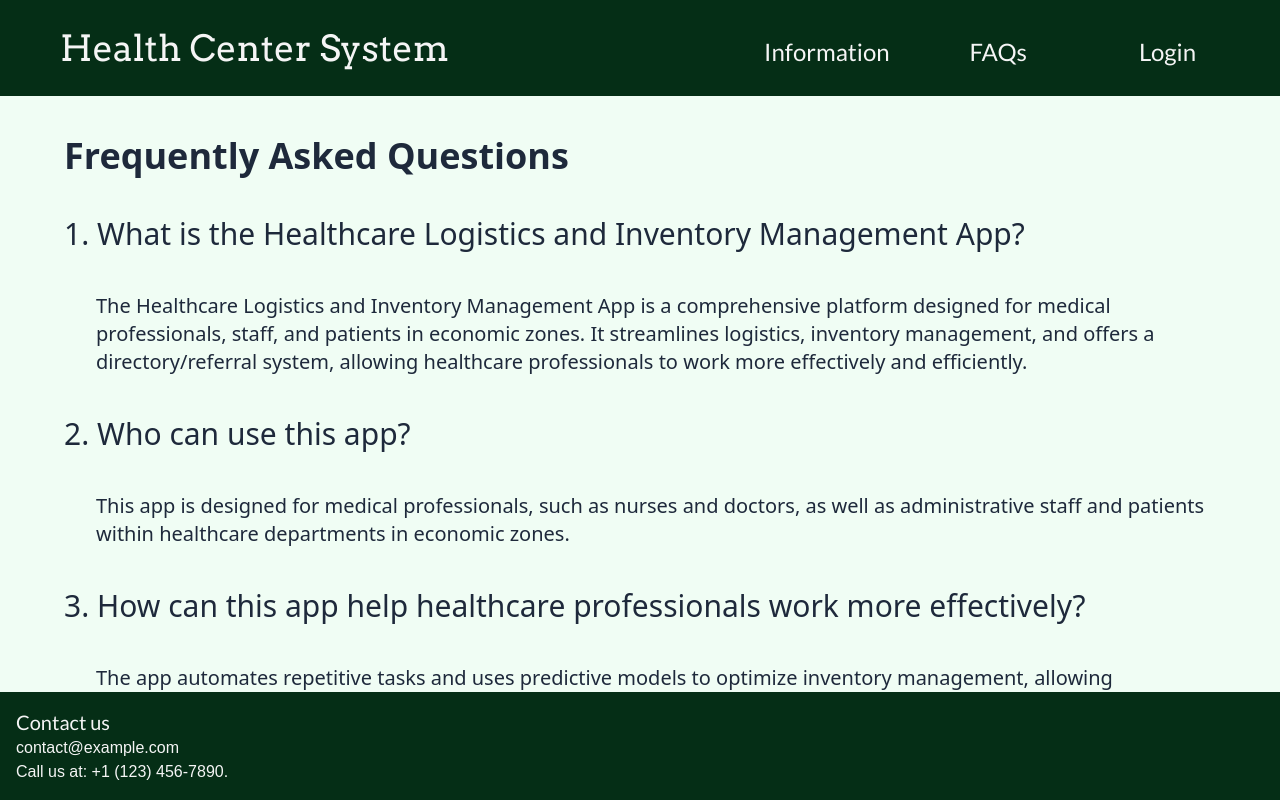
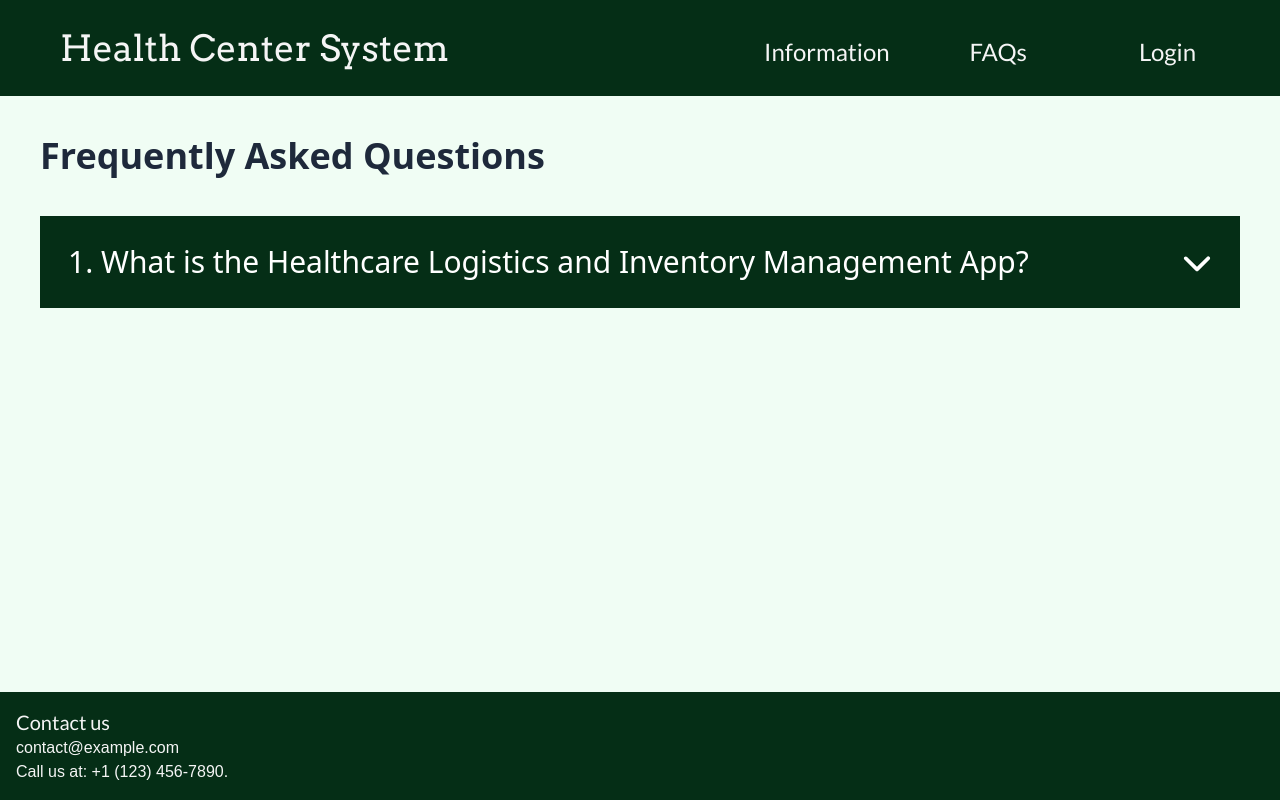
Before and after one commit to shuan-co/Health-Care-System, a React (Create React App) app in the folder client/: page /questions in a window 1280 px wide. Built offline with nearby package versions, Linux system fonts and the light colour scheme.

Commit message:
FAQ Changes

```diff
--- a/client/package.json
+++ b/client/package.json
@@ -3,6 +3,9 @@
   "version": "0.1.0",
   "private": true,
   "dependencies": {
+    "@fortawesome/fontawesome-svg-core": "^6.4.2",
+    "@fortawesome/free-solid-svg-icons": "^6.4.2",
+    "@fortawesome/react-fontawesome": "^0.2.0",
     "@material-tailwind/react": "^2.1.2",
     "@testing-library/jest-dom": "^5.17.0",
     "@testing-library/react": "^13.4.0",
--- a/client/src/pages/noAuth/qa/QA.jsx
+++ b/client/src/pages/noAuth/qa/QA.jsx
@@ -1,44 +1,38 @@
+import { useState } from "react";
+import { FontAwesomeIcon } from '@fortawesome/react-fontawesome';
+import { faChevronDown } from '@fortawesome/free-solid-svg-icons';
+
 function QA() {
+    const [openIndex, setOpenIndex] = useState(null);
+
+    const questions = [
+        {
+            title: '1. What is the Healthcare Logistics and Inventory Management App?',
+            content: 'The Healthcare Logistics and Inventory Management App is a comprehensive platform designed for medical professionals, staff, and patients in economic zones. It streamlines logistics, inventory management, and offers a directory/referral system, allowing healthcare professionals to work more effectively and efficiently.',
+        },
+        // Add more questions here...
+    ];
+
     return (
-        <div className="w-screen h-max bg-green-50">
-            <h1 className='text-slate-800 text-4xl mt-10 ms-16 font-bold'>Frequently Asked Questions</h1>
+        <div className="w-screen h-max bg-green-50 p-10">
+            <h1 className='text-slate-800 text-4xl mb-10 font-bold'>Frequently Asked Questions</h1>
 
-            <h3 className='text-slate-800 text-3xl mt-10 ms-16 font-medium'>1. What is the Healthcare Logistics and Inventory Management App?</h3>
-            <p className='ms-24 mt-10 text-xl me-16 text-slate-800'>The Healthcare Logistics and Inventory Management App is a comprehensive platform
-                designed for medical professionals, staff, and patients in economic zones. It streamlines logistics, inventory management, and offers a
-                directory/referral system, allowing healthcare professionals to work more effectively and efficiently.</p>
-
-            <h3 className='text-slate-800 text-3xl mt-10 ms-16 font-medium'>2. Who can use this app?</h3>
-            <p className='ms-24 mt-10 text-xl me-16 text-slate-800'>This app is designed for medical professionals, such as nurses and doctors, as
-            well as administrative staff and patients within healthcare departments in economic zones.</p>
-
-            <h3 className='text-slate-800 text-3xl mt-10 ms-16 font-medium'>3. How can this app help healthcare professionals work more effectively?</h3>
-            <p className='ms-24 mt-10 text-xl me-16 text-slate-800'>The app automates repetitive tasks and uses predictive models to optimize inventory
-            management, allowing healthcare professionals to focus on patient care rather than clerical tasks.</p>
-
-            <h3 className='text-slate-800 text-3xl mt-10 ms-16 font-medium'>4. What are the key features of the app?</h3>
-            <p className='ms-24 mt-10 text-xl me-16 text-slate-800'>The key features include inventory management, logistics and distribution, and
-             a directory/referral system. These features ensure efficient resource management and timely access to medical supplies and services.</p>
-
-            <h3 className='text-slate-800 text-3xl mt-10 ms-16 font-medium'>5. How do I get started with the app?</h3>
-            <p className='ms-24 mt-10 text-xl me-16 text-slate-800'>Getting started is easy. Login to your account and navigate the website using the navigation
-            bar above.</p>
-
-            <h3 className='text-slate-800 text-3xl mt-10 ms-16 font-medium'>6. Is my data secure within the app?</h3>
-            <p className='ms-24 mt-10 text-xl me-16 text-slate-800'>Yes, we prioritize data security and adhere to industry-standard encryption and security
-            protocols to protect your information.</p>
-
-            <h3 className='text-slate-800 text-3xl mt-10 ms-16 font-medium'>7. Can I track inventory levels in real-time with this app?</h3>
-            <p className='ms-24 mt-10 text-xl me-16 text-slate-800'>Yes, the app provides real-time inventory tracking, ensuring you always have the supplies
-            you need and reducing the risk of stockouts.</p>
-
-            <h3 className='text-slate-800 text-3xl mt-10 ms-16 font-medium'>8. How does the app automate reordering of medical supplies?</h3>
-            <p className='ms-24 mt-10 text-xl me-16 text-slate-800'>The app uses predictive models to automate the reordering process, analyzing usage patterns
-            and setting reorder points to ensure a consistent supply of critical items.</p>
-
-            <h3 className='text-slate-800 text-3xl mt-10 ms-16 font-medium'>9. How does the directory/referral system work?</h3>
-            <p className='ms-24 mt-10 text-xl me-16 text-slate-800 mb-10'>The app features a comprehensive directory of healthcare professionals and services in the
-             economic zone. You can easily find and refer patients to the right specialists, improving care coordination.</p>
+            <div className='space-y-8'>
+                {questions.map((question, i) => (
+                    <div key={i} className={`accordion-item ${openIndex === i ? 'active' : ''}`}>
+                        <div
+                            className='accordion-header text-white text-3xl cursor-pointer bg-green-950 p-7 flex justify-between items-center'
+                            onClick={() => setOpenIndex(openIndex === i ? null : i)}
+                        >
+                            {question.title}
+                            <FontAwesomeIcon icon={faChevronDown} className={`text-white ${openIndex === i ? 'rotate-180' : ''}`} />
+                        </div>
+                        <div className={`accordion-content overflow-hidden duration-200 ease-out ${openIndex === i ? 'h-auto bg-gray-100 p-4' : 'h-0'}`}>
+                            <p className='mt-4 text-xl text-slate-800'>{question.content}</p>
+                        </div>
+                    </div>
+                ))}
+            </div>
         </div>
     );
 }
```
Also changed, not shown: client/src/pages/noAuth/qa/QAcss.css (added, +7 -0 lines), 1 other file (tests, documents, lock files or other folders).
